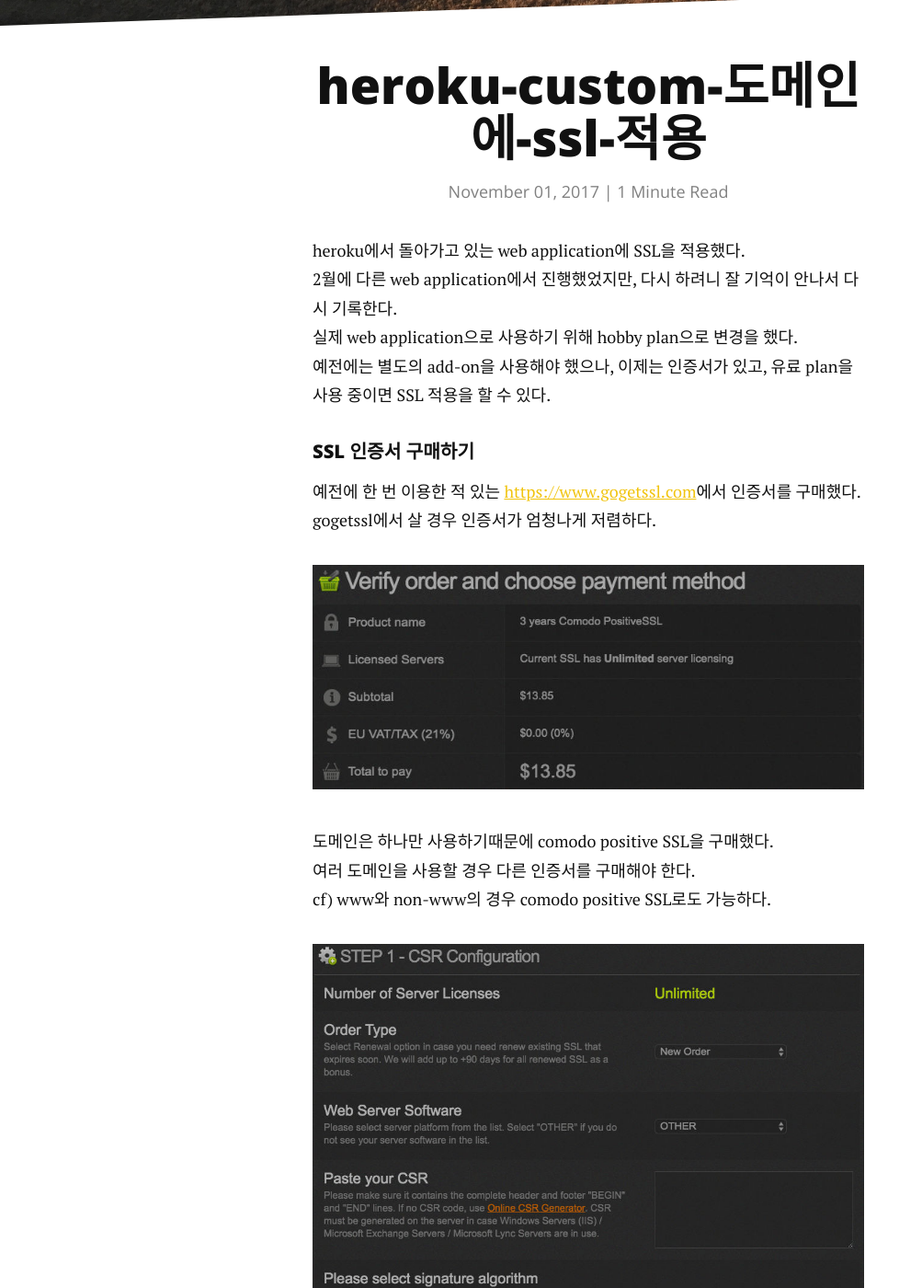
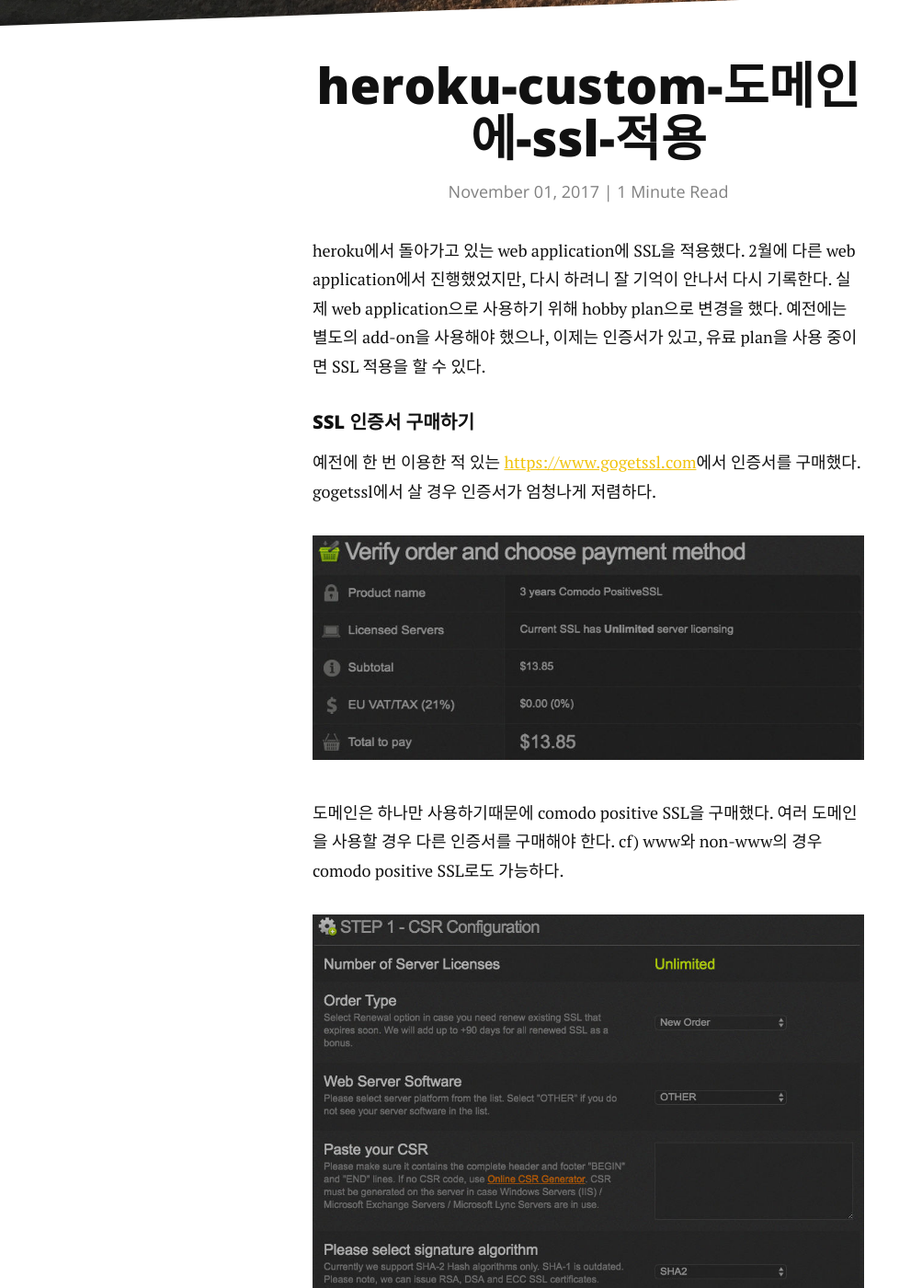
Before and after one commit to jeesub/jeesub.github.io, a Jekyll site: the page built from _posts/2017-11-01-heroku-custom-도메인에-ssl-적용.markdown, in a window 1280 px wide and 1400 px high, scrolled down 238 px. Shown: the whole window at 92% size, without its empty margins (0-1003 px from the left). Built offline with Jekyll 4.4.1, drawn with Linux system fonts in a browser that asks for light colours; nearby versions of some CDN libraries; some of the changed text lies outside the part shown.

Commit message:
2017-11-06-heroku-custom-도메인-ACM으로-인증서-적용하기

```diff
--- a/_posts/2017-11-01-heroku-custom-도메인에-ssl-적용.markdown
+++ b/_posts/2017-11-01-heroku-custom-도메인에-ssl-적용.markdown
@@ -3,44 +3,44 @@
 title:  "heroku-custom-도메인에-ssl-적용"
 categories: heroku, SSL
 ---
-heroku에서 돌아가고 있는 web application에 SSL을 적용했다.<br>
-2월에 다른 web application에서 진행했었지만, 다시 하려니 잘 기억이 안나서 다시 기록한다.<br>
-실제 web application으로 사용하기 위해 hobby plan으로 변경을 했다.<br>
+heroku에서 돌아가고 있는 web application에 SSL을 적용했다.
+2월에 다른 web application에서 진행했었지만, 다시 하려니 잘 기억이 안나서 다시 기록한다.
+실제 web application으로 사용하기 위해 hobby plan으로 변경을 했다.
 예전에는 별도의 add-on을 사용해야 했으나, 이제는 인증서가 있고, 유료 plan을 사용 중이면 SSL 적용을 할 수 있다.
 
 #### SSL 인증서 구매하기
-예전에 한 번 이용한 적 있는 <https://www.gogetssl.com>에서 인증서를 구매했다.<br>
+예전에 한 번 이용한 적 있는 <https://www.gogetssl.com>에서 인증서를 구매했다.
 gogetssl에서 살 경우 인증서가 엄청나게 저렴하다.<br>
 
-![저렴해]({{ site.url }}/assets/img/2017-11-01-01.jpg)
-도메인은 하나만 사용하기때문에 comodo positive SSL을 구매했다.<br>
-여러 도메인을 사용할 경우 다른 인증서를 구매해야 한다.<br>
+![저렴해]({{ site.url }}/assets/img/2017-11-01-01.jpg)<br>
+도메인은 하나만 사용하기때문에 comodo positive SSL을 구매했다.
+여러 도메인을 사용할 경우 다른 인증서를 구매해야 한다.
 cf) www와 non-www의 경우 comodo positive SSL로도 가능하다.<br>
 
-![CSR Configuration]({{ site.url }}/assets/img/2017-11-01-02.jpg)
+![CSR Configuration]({{ site.url }}/assets/img/2017-11-01-02.jpg)<br>
 CSR Generator로 CSR을 만들어서 붙여넣어준다.
-* private key는 노출되면 안된다! 불안하다면, 직접 만들어서 사용한다.
+private key는 노출되면 안된다! 불안하다면, 직접 만들어서 사용한다.
 
-![validation]({{ site.url }}/assets/img/2017-11-01-03.jpg)
-도메인에 대한 본인 확인을 해야 한다.<br>
+![validation]({{ site.url }}/assets/img/2017-11-01-03.jpg)<br>
+도메인에 대한 본인 확인을 해야 한다.
 저번에는 도메인 메일을 사용하지 않아서 server에 파일을 올려 인증을 받았지만, 이번엔 메일 인증을 사용했다.<br>
 
-메일로 crt file과 ca-bundle file이 올 것이다.<br>
+메일로 crt file과 ca-bundle file이 올 것이다.
 두 파일을 합하면, 최종적으로 사용 가능한 인증서가 만들어진다.<br>
 ~~~
 cat yourdomain_com.crt yourdomain_com.ca-bundle > server.crt
 ~~~
 
 #### heroku에 인증서 등록하기
-CLI 등록도 가능하고, 웹 등록도 가능하다.<br>
+CLI 등록도 가능하고, 웹 등록도 가능하다.
 이전엔 CLI 등록을 해봤으니 이번엔 웹으로 등록해봤다.<br>
-![heroku setting]({{ site.url }}/assets/img/2017-11-01-05.jpg)
-Configure SSL을 누르면, 다음과 같이 나온다.
-![heroku setting]({{ site.url }}/assets/img/2017-11-01-06.jpg)
-우리는 구매한 인증서를 사용할 것이므로 Manually를 눌러준다.
-![heroku setting]({{ site.url }}/assets/img/2017-11-01-07.jpg)
+![heroku setting]({{ site.url }}/assets/img/2017-11-01-05.jpg)<br>
+Configure SSL을 누르면, 다음과 같이 나온다.<br>
+![heroku setting]({{ site.url }}/assets/img/2017-11-01-06.jpg)<br>
+우리는 구매한 인증서를 사용할 것이므로 Manually를 눌러준다.<br>
+![heroku setting]({{ site.url }}/assets/img/2017-11-01-07.jpg)<br>
 public crt와 private key에 아까 구매한 인증서의 정보들을 넣어준다. 파일로 넣어도 된다.<br>
-![heroku setting]({{ site.url }}/assets/img/2017-11-01-08.jpg)
+![heroku setting]({{ site.url }}/assets/img/2017-11-01-08.jpg)<br>
 DNS를 업데이트한다.<br>
 CNAME 레코드에 @.yourdomain.com - yourdomain.com.herokudns.com를 추가해준다.
 
```
Also changed, not shown: _posts/2017-11-06-heroku-custom-도메인-ACM으로-인증서-적용하기.markdown (added, +28 -0 lines), assets/img/2017-11-02-01.jpg (added), 1 other file.
